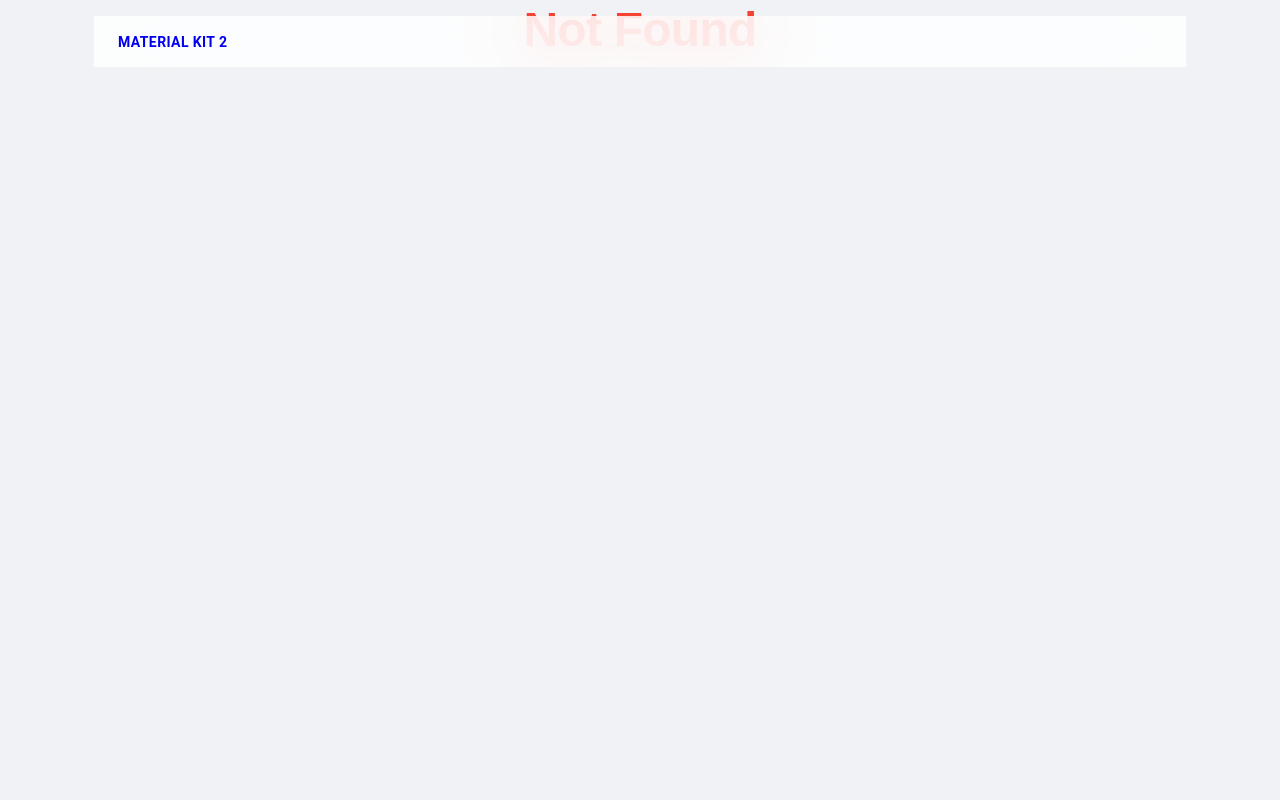
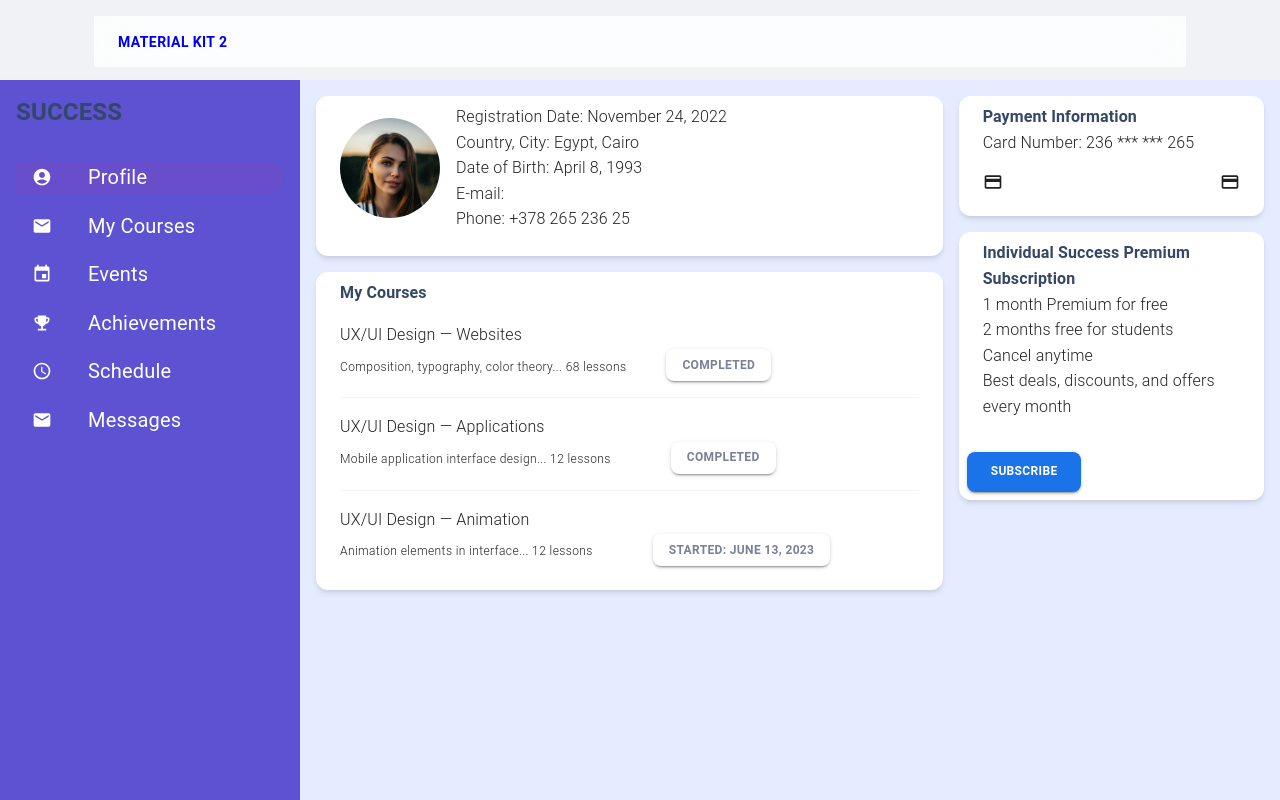
Before and after one commit to amrelsaady98/skillify, a React (Create React App) app: page /profile in a window 1280 px wide. Before the commit this address had no page. Built offline with nearby package versions, Linux system fonts and the light colour scheme.

Commit message:
feat(profile_Page)

```diff
--- a/src/App.js
+++ b/src/App.js
@@ -8,6 +8,7 @@ import RegisterInfo from "./pages/RegisterPage/RegisterPage";
 import NotFound from "./pages/NotFound/NotFound";
 import theme from "./assets/theme";
 import DefaultNavbar from "./components/DefaultNavbar";
+import ProfilePage from 'pages/ProfilePag/ProfilePage';
 
 function App() {
   return (
@@ -20,6 +21,7 @@ function App() {
             <Route path="/course" element={<CourseDetails/>} />
             <Route path="/Login" element={<LoginInfo />} />
             <Route path="/Register" element={<RegisterInfo />} />
+            <Route path="/profile" element={<ProfilePage />} />
             <Route path="*" element={<NotFound />} />
           </Routes>
         </ThemeProvider>
--- /dev/null
+++ b/src/pages/ProfilePag/ProfilePage.js
@@ -0,0 +1,173 @@
+import React, { useEffect, useState } from 'react';
+import profilePic from '../../../src/assets/images/ivana-squares.jpg'
+import {
+  Box,
+  Grid,
+  Avatar,
+  Typography,
+  Card,
+  CardContent,
+  CardActions,
+  Button,
+  Divider,
+  List,
+  ListItem,
+  ListItemIcon,
+  ListItemText,
+  IconButton,
+} from '@mui/material';
+import {
+  AccountCircle,
+  Event,
+  EmojiEvents,
+  Schedule,
+  Mail,
+  Payment,
+  CreditCard,
+} from '@mui/icons-material';
+
+function ProfilePage(){
+
+    const [selectedIndex, setSelectedIndex] = useState(0);
+    const [userData, setUserData] = useState({
+        email: "",
+        password: ""
+      });
+
+      useEffect(() => {
+        // Retrieve data from local storage and set it to state
+        const storedName = localStorage.getItem('Name');
+        const storedEmail = localStorage.getItem('Email');
+        const storedPassword = localStorage.getItem('Password');
+
+        if (storedEmail && storedPassword) {
+          setUserData({
+            name: JSON.parse(storedName),
+            email: JSON.parse(storedEmail),
+            password: JSON.parse(storedPassword)
+          });
+        }
+      }, []);
+
+
+    const handleListItemClick = (index) => {
+        setSelectedIndex(index);
+    };
+
+  return (
+    <Box sx={{ display: 'flex', height: '100vh'}}>
+      {/* Sidebar */}
+      <Box sx={{ width: '300px', bgcolor: '#5c52d2', color: '#fff', p: 2, position: 'relative',marginTop:"80px" }}>
+        <Typography variant="h4" sx={{ mb: 4 }}>
+          SUCCESS
+        </Typography>
+        <List sx={{ mb: 4 }}>
+          {['Profile', 'My Courses', 'Events', 'Achievements', 'Schedule', 'Messages'].map((text, index) => (
+            <ListItem
+              button
+              key={text}
+              selected={selectedIndex === index}
+              onClick={() => handleListItemClick(index)}
+              sx={{
+                mb: 2,
+                bgcolor: selectedIndex === index ? 'transparent' : 'transparent',
+                borderRadius: selectedIndex === index ? '0 20px 20px 0' : '0',
+                pr: selectedIndex === index ? '20px' : '0',
+                pl: '16px',
+
+              }}
+            >
+              <ListItemIcon sx={{ color: '#fff' }}>
+                {index === 0 && <AccountCircle />}
+                {index === 1 && <Mail />}
+                {index === 2 && <Event />}
+                {index === 3 && <EmojiEvents />}
+                {index === 4 && <Schedule />}
+                {index === 5 && <Mail />}
+              </ListItemIcon>
+              <ListItemText primary={text} />
+            </ListItem>
+          ))}
+        </List>
+
+      </Box>
+
+      {/* Main Content */}
+      <Box sx={{ flex: 1, p: 2, bgcolor: '#e6ecff',marginTop:"80px" }}>
+        <Grid container spacing={2}>
+          <Grid item xs={12} md={8}>
+            <Card sx={{ mb: 2 }}>
+              <CardContent>
+                <Grid container spacing={2} alignItems="center">
+                  <Grid item>
+                    <Avatar sx={{ width: 100, height: 100 }}>
+                      <img src={profilePic} alt="Avatar" style={{ width: '100%', height: '100%' }} />
+                    </Avatar>
+                  </Grid>
+                  <Grid item>
+                    <Typography variant="h5">{userData.name}</Typography>
+                    <Typography variant="body2">Registration Date: November 24, 2022</Typography>
+                    <Typography variant="body2">Country, City: Egypt, Cairo</Typography>
+                    <Typography variant="body2">Date of Birth: April 8, 1993</Typography>
+                    <Typography variant="body2">E-mail: {userData.email}</Typography>
+                    <Typography variant="body2">Phone: +378 265 236 25</Typography>
+                  </Grid>
+                </Grid>
+              </CardContent>
+            </Card>
+
+            <Card>
+              <CardContent>
+                <Typography variant="h6">My Courses</Typography>
+                <Box sx={{ mt: 2 }}>
+                  <Typography variant="body2">UX/UI Design — Websites</Typography>
+                  <Typography variant="caption">Composition, typography, color theory... 68 lessons</Typography>
+                  <Button variant="contained" color="success" size="small" sx={{marginLeft:"40px"}}>Completed</Button>
+                </Box>
+                <Divider sx={{ my: 2 }} />
+                <Box>
+                  <Typography variant="body2">UX/UI Design — Applications</Typography>
+                  <Typography variant="caption">Mobile application interface design... 12 lessons</Typography>
+                  <Button variant="contained" color="success" size="small" sx={{marginLeft:"60px"}}>Completed</Button>
+                </Box>
+                <Divider sx={{ my: 2 }} />
+                <Box>
+                  <Typography variant="body2">UX/UI Design — Animation</Typography>
+                  <Typography variant="caption">Animation elements in interface... 12 lessons</Typography>
+                  <Button variant="contained" color="info" size="small" sx={{marginLeft:"60px"}}>Started: June 13, 2023</Button>
+                </Box>
+              </CardContent>
+            </Card>
+          </Grid>
+
+          <Grid item xs={12} md={4}>
+            <Card sx={{ mb: 2 }}>
+              <CardContent>
+                <Typography variant="h6">Payment Information</Typography>
+                <Typography variant="body2">Card Number: 236 *** *** 265</Typography>
+                <Box sx={{ display: 'flex', justifyContent: 'space-between', mt: 2 }}>
+                  <Payment />
+                  <CreditCard />
+                </Box>
+              </CardContent>
+            </Card>
+            <Card>
+              <CardContent>
+                <Typography variant="h6">Individual Success Premium Subscription</Typography>
+                <Typography variant="body2">1 month Premium for free</Typography>
+                <Typography variant="body2">2 months free for students</Typography>
+                <Typography variant="body2">Cancel anytime</Typography>
+                <Typography variant="body2">Best deals, discounts, and offers every month</Typography>
+              </CardContent>
+              <CardActions>
+                <Button variant="contained" color="primary" style={{color:"white"}}>Subscribe</Button>
+              </CardActions>
+            </Card>
+          </Grid>
+        </Grid>
+      </Box>
+    </Box>
+  );
+};
+
+export default ProfilePage;
--- a/src/pages/RegisterPage/RegisterPage.js
+++ b/src/pages/RegisterPage/RegisterPage.js
@@ -84,6 +84,7 @@ function RegisterInfo() {
 
     if (!hasErrors) {
       // Save data to local storage
+      localStorage.setItem('Name', JSON.stringify(userData.name));
       localStorage.setItem('Email', JSON.stringify(userData.email));
       localStorage.setItem('Password', JSON.stringify(userData.password));
       console.log('Form submitted and data saved to local storage!');
```
